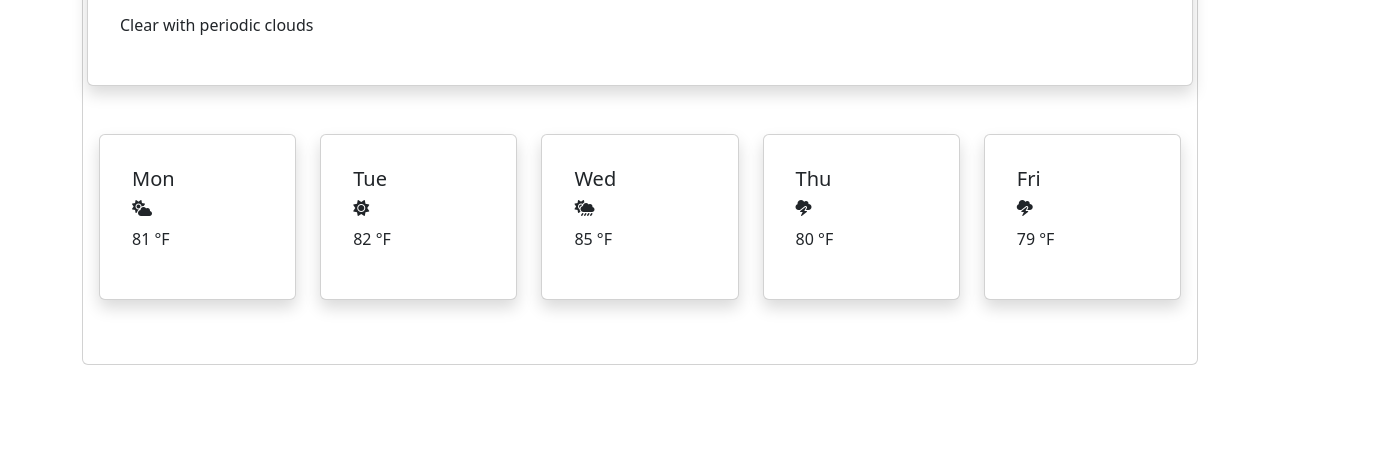
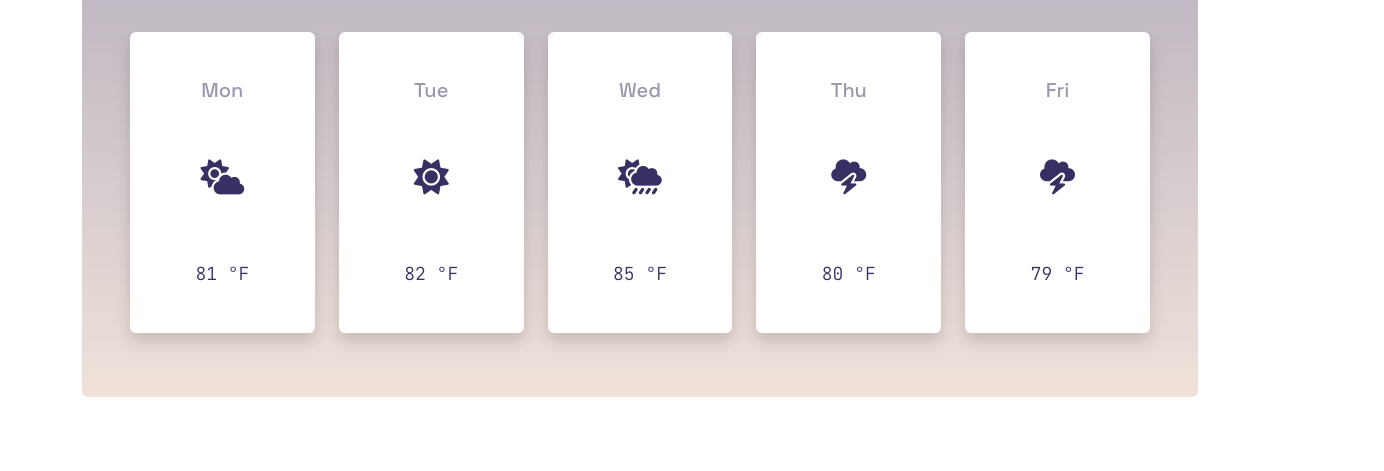
Before and after one commit to yazziewonphon/my-first-weather-application, a website built with Parcel: page index.html in a window 1280 px wide. Shown: the part 329-800 px from the top of the page, 1384 px wide, since content can reach past the window. Built offline with nearby package versions, Linux system fonts and the light colour scheme; files whose address does not match are found by name.

Commit message:
Corrected rel="stylsheet" to rel="stylesheet"
styles.css

```diff
--- a/index.html
+++ b/index.html
@@ -9,7 +9,7 @@
       integrity="sha384-gH2yIJqKdNHPEq0n4Mqa/HGKIhSkIHeL5AyhkYV8i59U5AR6csBvApHHNl/vI1Bx"
       crossorigin="anonymous"
     />
-		<link rel="stylsheet" href="src/styles.css" />
+		<link rel="stylesheet" href="src/styles.css" />
 		<script src="https://kit.fontawesome.com/7f29738d2f.js" crossorigin="anonymous"></script>
 		<link rel="preconnect" href="https://fonts.googleapis.com">
 		<link rel="preconnect" href="https://fonts.gstatic.com" crossorigin>
```
